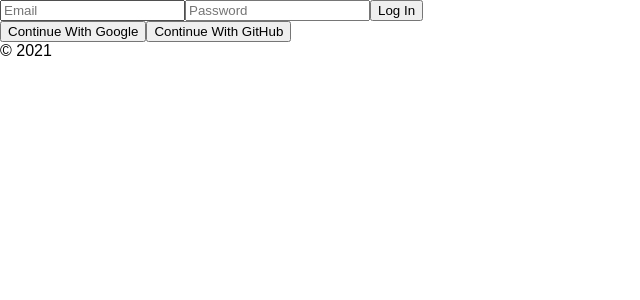
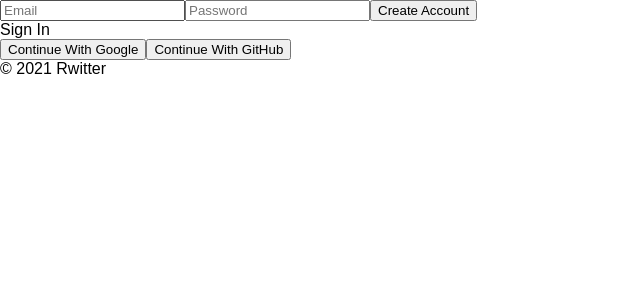
Before and after one commit to rezakhani1376/rwitter, a React (Create React App) app: page / in a window 1280 px wide. Shown: the top 300 px of the page, without its empty margins (0-640 px from the left). Built offline with nearby package versions, Linux system fonts and the light colour scheme; no server answers.

Commit message:
some bug fixed

```diff
--- a/src/App.js
+++ b/src/App.js
@@ -1,11 +1,26 @@
-import React, { Fragment } from 'react';
+import React, { Fragment, useEffect, useState } from 'react';
 import Routes from './components/Routes';
+import { getAuth, createUserWithEmailAndPassword } from 'firebase/auth';
 
 function App() {
+	const auth = getAuth();
+	const [init, setInit] = useState(false);
+	const [isLoggedIn, setIsLoggedIn] = useState(false);
+
+	useEffect(() => {
+		auth.onAuthStateChanged((user) => {
+			if (user) {
+				setIsLoggedIn(true);
+			} else {
+				setIsLoggedIn(false);
+			}
+			setInit(true);
+		});
+	}, []);
 	return (
 		<Fragment>
-			<Routes />
-			<footer> &copy; {new Date().getFullYear()}</footer>
+			{init ? <Routes isLoggedIn={isLoggedIn} /> : 'Initializing...'}
+			<footer> &copy; {new Date().getFullYear()} Rwitter</footer>
 		</Fragment>
 	);
 }
--- a/src/components/Routes.js
+++ b/src/components/Routes.js
@@ -4,8 +4,8 @@ import Home from '../routes/Home';
 import Auth from '../routes/Auth';
 import { getAuth } from 'firebase/auth';
 
-const Routes = () => {
-	const [isLoggedIn, setIsLoggedIn] = useState(false);
+const Routes = (props) => {
+	const { isLoggedIn } = props;
 
 	const auth = getAuth();
 	const user = auth.currentUser;
--- a/src/routes/Auth.js
+++ b/src/routes/Auth.js
@@ -1,9 +1,15 @@
 import { useState } from 'react';
-import { getAuth, createUserWithEmailAndPassword } from 'firebase/auth';
+import {
+	getAuth,
+	createUserWithEmailAndPassword,
+	signInWithEmailAndPassword,
+} from 'firebase/auth';
 
 const Auth = () => {
 	const [email, setEmail] = useState('');
 	const [password, setPassword] = useState('');
+	const [error, setError] = useState('');
+	const [newAccount, setNewAccount] = useState(true);
 
 	const onChangeHandler = (event) => {
 		const inputName = event.target.name;
@@ -19,6 +25,7 @@ const Auth = () => {
 	const onSubmit = (event) => {
 		event.preventDefault();
 		const auth = getAuth();
+		if (newAccount) {
 			createUserWithEmailAndPassword(auth, email, password)
 				.then((userCredential) => {
 					// Signed in
@@ -29,9 +36,26 @@ const Auth = () => {
 				.catch((error) => {
 					const errorCode = error.code;
 					const errorMessage = error.message;
-				console.log(error);
+					console.log(errorMessage);
+					setError(errorMessage);
 					// ..
 				});
+		} else {
+			signInWithEmailAndPassword(auth, email, password)
+				.then((userCredential) => {
+					// Signed in
+					const user = userCredential.user;
+					// ...
+				})
+				.catch((error) => {
+					const errorCode = error.code;
+					const errorMessage = error.message;
+					setError(errorMessage);
+				});
+		}
+	};
+	const toggleAccount = () => {
+		setNewAccount((prev) => !prev);
 	};
 
 	return (
@@ -53,12 +77,17 @@ const Auth = () => {
 					value={password}
 					onChange={onChangeHandler}
 				></input>
-				<button type="submit">Log In</button>
+				<button type="submit">
+					{newAccount ? 'Create Account' : 'Sign In'}
+				</button>
+				{error}
 			</form>
+			<div onClick={toggleAccount}>
+				{newAccount ? 'Sign In' : 'Create Account'}
+			</div>
 			<button>Continue With Google</button>
 			<button>Continue With GitHub</button>
 		</div>
-
 	);
 };
 
```
Lines whose indentation alone changed are shown as unchanged.
